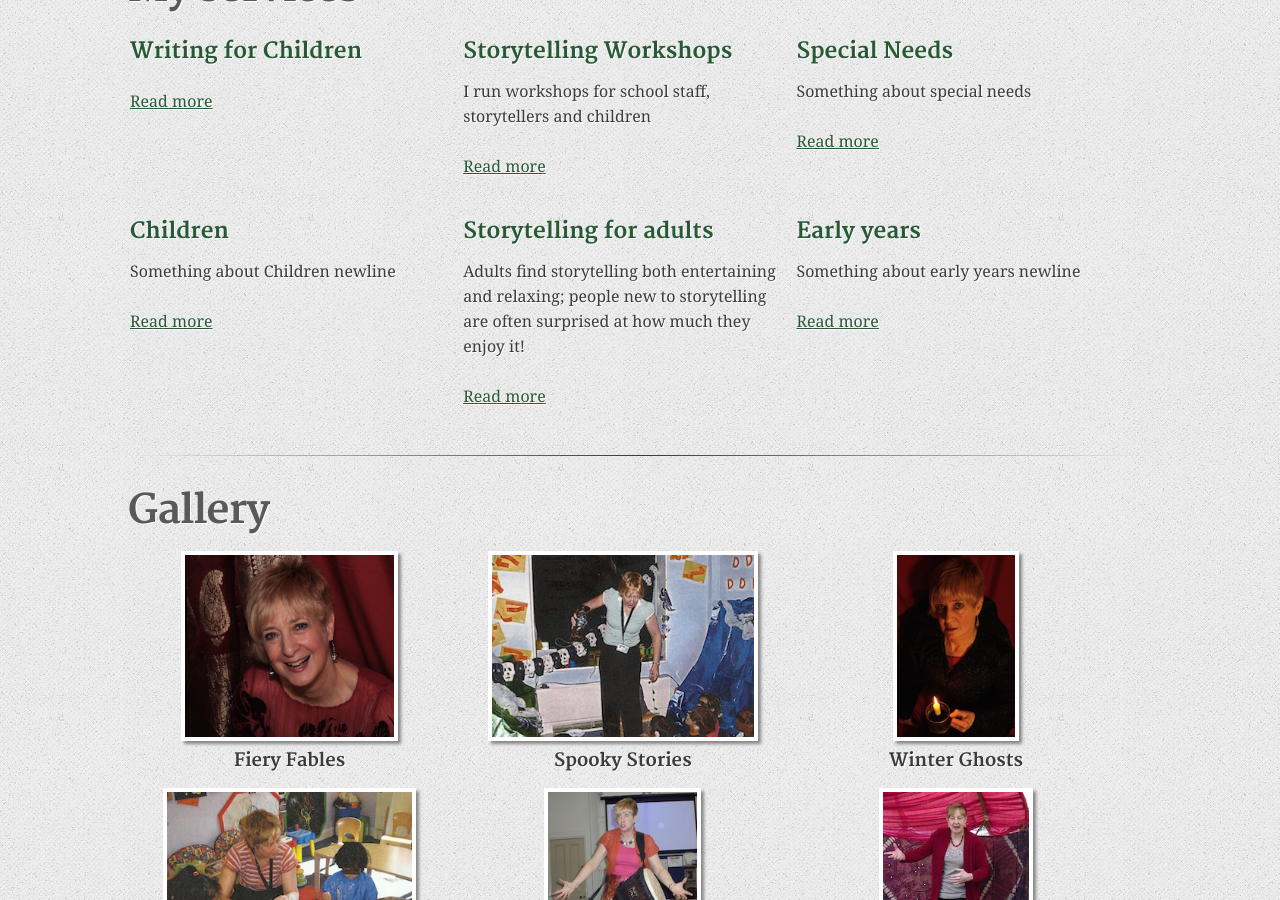
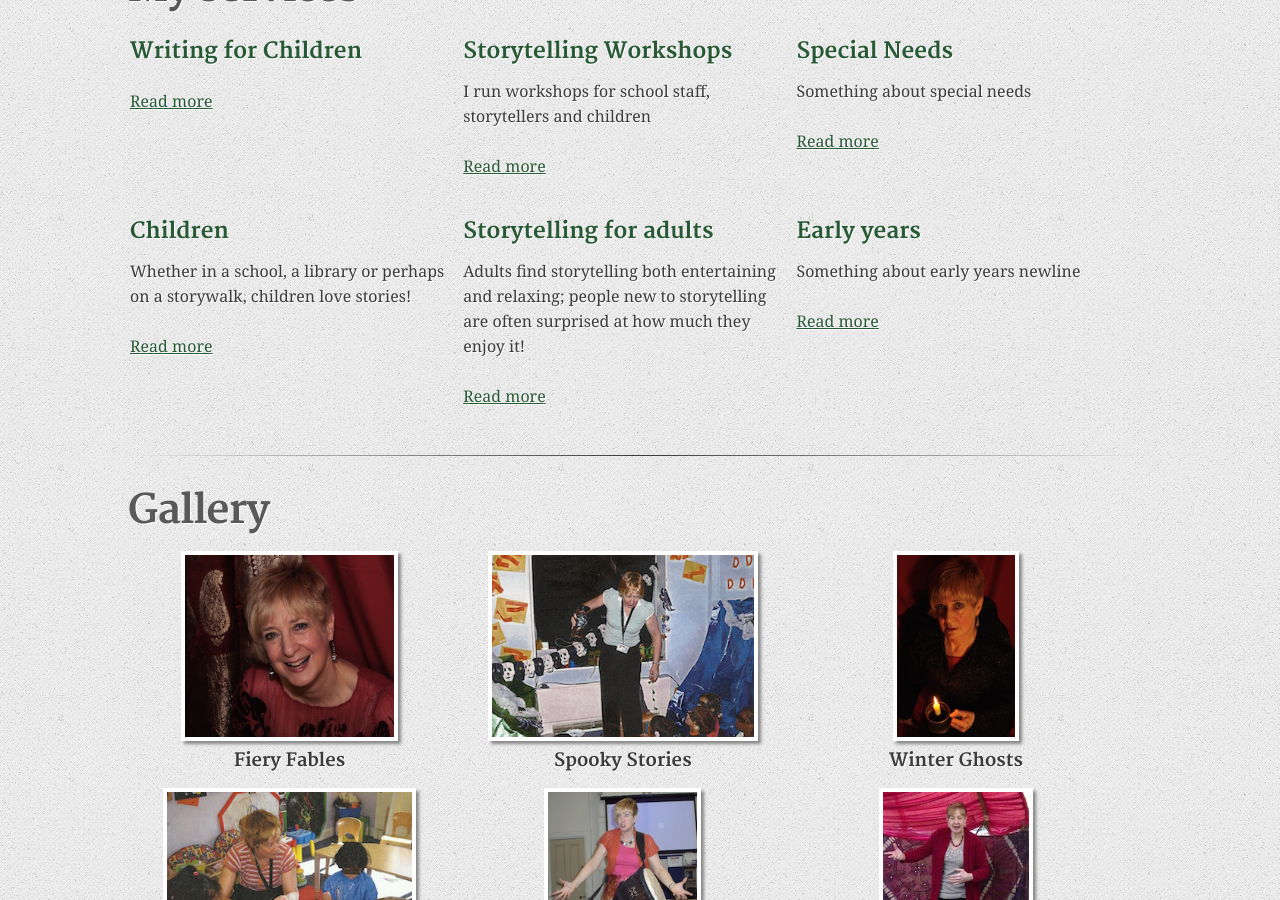
Before and after one commit to m3dwards/storytellingforall, a Jekyll site: the page built from index.html, in a window 1280 px wide and 900 px high, scrolled down 705 px. Built offline with Jekyll 4.4.1, drawn with Linux system fonts in a browser that asks for light colours.

Commit message:
Updated index.md

```diff
--- a/services/storytelling-for-children/index.md
+++ b/services/storytelling-for-children/index.md
@@ -1,7 +1,7 @@
 ---
 layout: page
 title: Children
-description: "Something about Children newline\n"
+description: "Whether in a school, a library or perhaps on a storywalk, children love stories!"
 published: true
 ---
 
```
